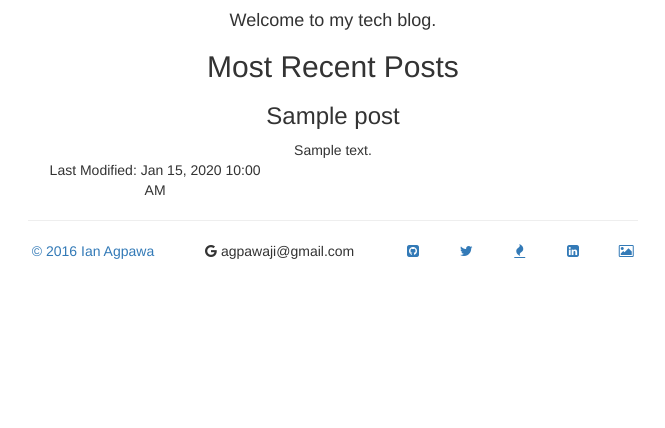
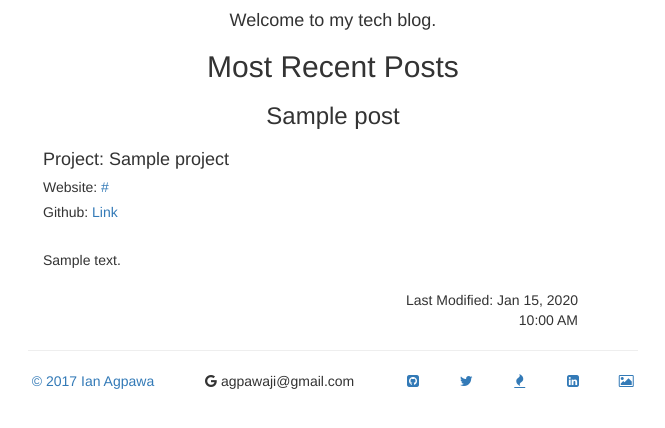
Before and after one commit to ianagpawa/tech-blog, a Flask app: template templates/front.html in a window 1280 px wide. Shown: the part 59-487 px from the top of the page, without its empty margins (307-972 px from the left). Run offline with Flask 2, Linux system fonts and the light colour scheme; the template is opened without the code that fills it: most values are stand-ins (such as "Sample title", 1, 10 or a date in 2020); some libraries are stand-ins or nearby versions.

Commit message:
feat: Add additional attributes to Post model, add forms to new post and to frontpage

```diff
--- a/Post.py
+++ b/Post.py
@@ -14,6 +14,10 @@ class Post(ndb.Model):
 
 
     title = ndb.StringProperty(required=True)
+    project = ndb.StringProperty()
+    project_link = ndb.StringProperty()
+    github = ndb.StringProperty()
     content = ndb.TextProperty(required=True)
+    creator = ndb.StringProperty()
     created = ndb.DateTimeProperty(auto_now_add=True)
     last_modified = ndb.DateTimeProperty(auto_now=True)
--- a/main.py
+++ b/main.py
@@ -38,7 +38,16 @@ def newPost():
             if request.form['title'] and request.form['content']:
                 title = request.form['title']
                 content = request.form['content']
-                post = Post(title=title, content=content)
+                project = request.form['project']
+                pj_link = request.form['pj-link']
+                github = request.form['github-link']
+                creator = "Ian Agpawa"
+                post = Post(title=title,
+                            content=content,
+                            project=project,
+                            project_link = pj_link,
+                            github = github,
+                            creator=creator)
                 post.put()
                 return redirect("/")
 
@@ -70,7 +79,8 @@ def login():
             else:
                 return redirect("/login")
         else:
-            return render_template("signup.html")
+            #   Change to redirect to signup later if needed
+            return redirect("/")
     else:
         return render_template("login.html")
 
@@ -130,7 +140,7 @@ def valid_pass(name, password, hashed):
 
 
 
-
+#
 #
 #
 # USER_RE = re.compile(r"^[a-zA-Z0-9_-]{3,20}$")
--- a/templates/front.html
+++ b/templates/front.html
@@ -11,16 +11,33 @@
 
     <h2 id='most-recent'>Most Recent Posts</h2>
     {% for post in posts %}
-    <div class='posts'>
+    <div class='posts text-left'>
         <div class='post-header'>
-            <h3 class="post-title">{{ post.title}}</h3>
+            <h3 class="post-title text-center">{{ post.title}}</h3>
         </div>
+        <div class='project-info container-fluid'>
+            <h4>Project: {{post.project}}</h4>
+
+            {% if post.project_link %}
+            <h5>
+                Website: <a href="{{post.project_link}}" target="_blank">{{post.project_link}}</a>
+            </h5>
+            {% endif %}
+
+            {% if post.github %}
+            <h5>
+                Github: <a href="{{post.github}}" target="_blank">Link</a>
+            </h5>
+            {% endif %}
+        </div>
+        <br>
         <div class="post-bottom container-fluid">
             <div>
                 {{post.content}}
             </div>
-            <div class="row">
-                <div class="col-md-5">
+            <br>
+            <div class="col-md-12 row">
+                <div class="col-md-5 col-md-offset-7 text-right">
                     {{post.last_modified.strftime("Last Modified: %b %d, %Y %I:%M %p")}}
                 </div>
             </div>
@@ -35,7 +52,7 @@
 <footer class="row text-center">
         <div class="col-md-3">
             <a href='https://ian-agpawa.appspot.com' target="_blank">
-                <p> &copy; 2016 Ian Agpawa</p>
+                <p> &copy; 2017 Ian Agpawa</p>
             </a>
         </div>
         <div class="col-md-4">
```
Also changed, not shown: User.py (+0 -103 lines), templates/new_post.html (+9 -0 lines).
